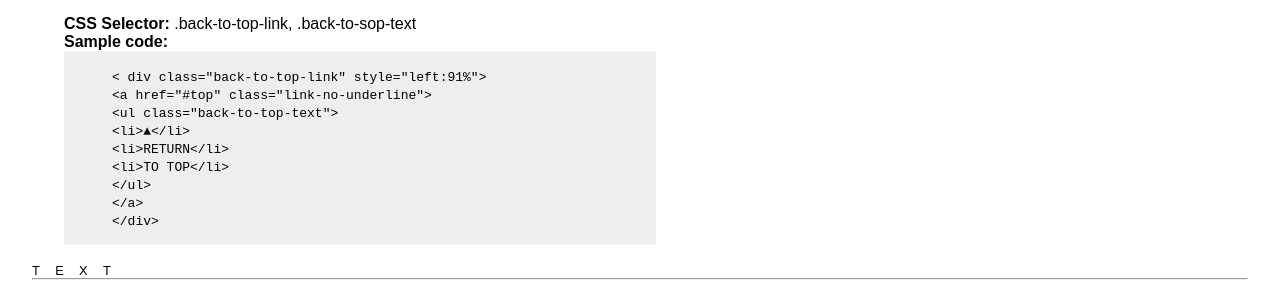
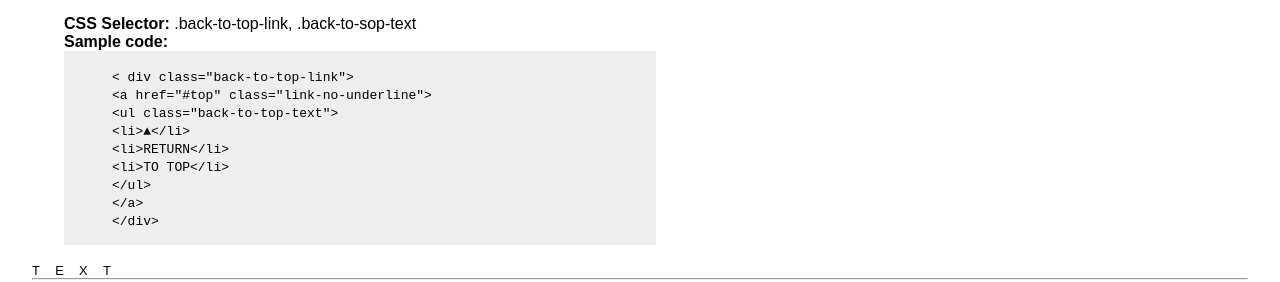
Before and after one commit to msy2/portfolio, a plain HTML site: page styleguide.html in a window 1280 px wide. Shown: the part 379-661 px from the top of the page. Drawn offline with nearby package versions, Linux system fonts and the light colour scheme.

Commit message:
styleguide update

```diff
--- a/styleguide.html
+++ b/styleguide.html
@@ -107,7 +107,7 @@
             <li><strong>Sample code:</strong>
             <div style="background-color:#EEE; width:50%; padding:1em 0 1em 3em">
             <code >
-                &lt; div class="back-to-top-link" style="left:91%"&gt; <br>
+                &lt; div class="back-to-top-link"&gt; <br>
                 &lt;a href="#top" class="link-no-underline"&gt; <br>
                 &lt;ul class="back-to-top-text"&gt; <br>
                 &lt;li&gt;▲&lt;/li&gt; <br>
```
